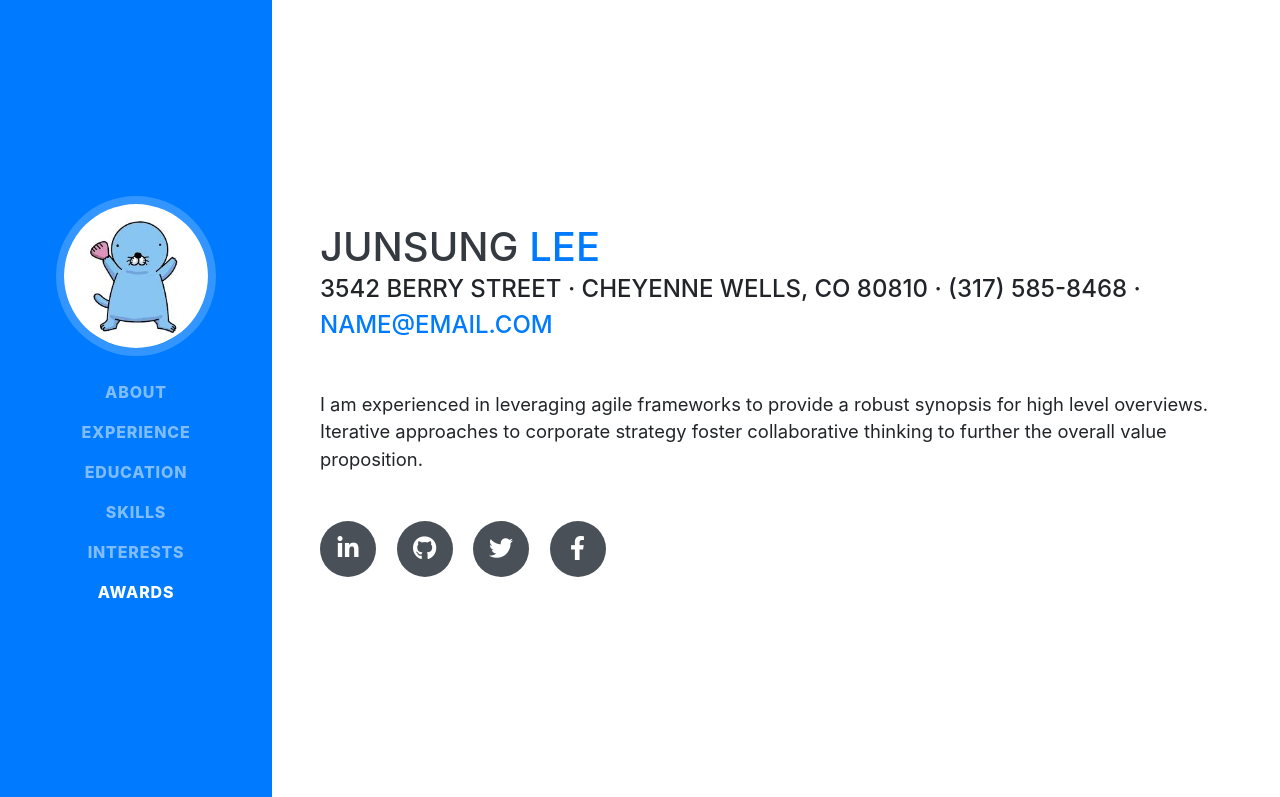
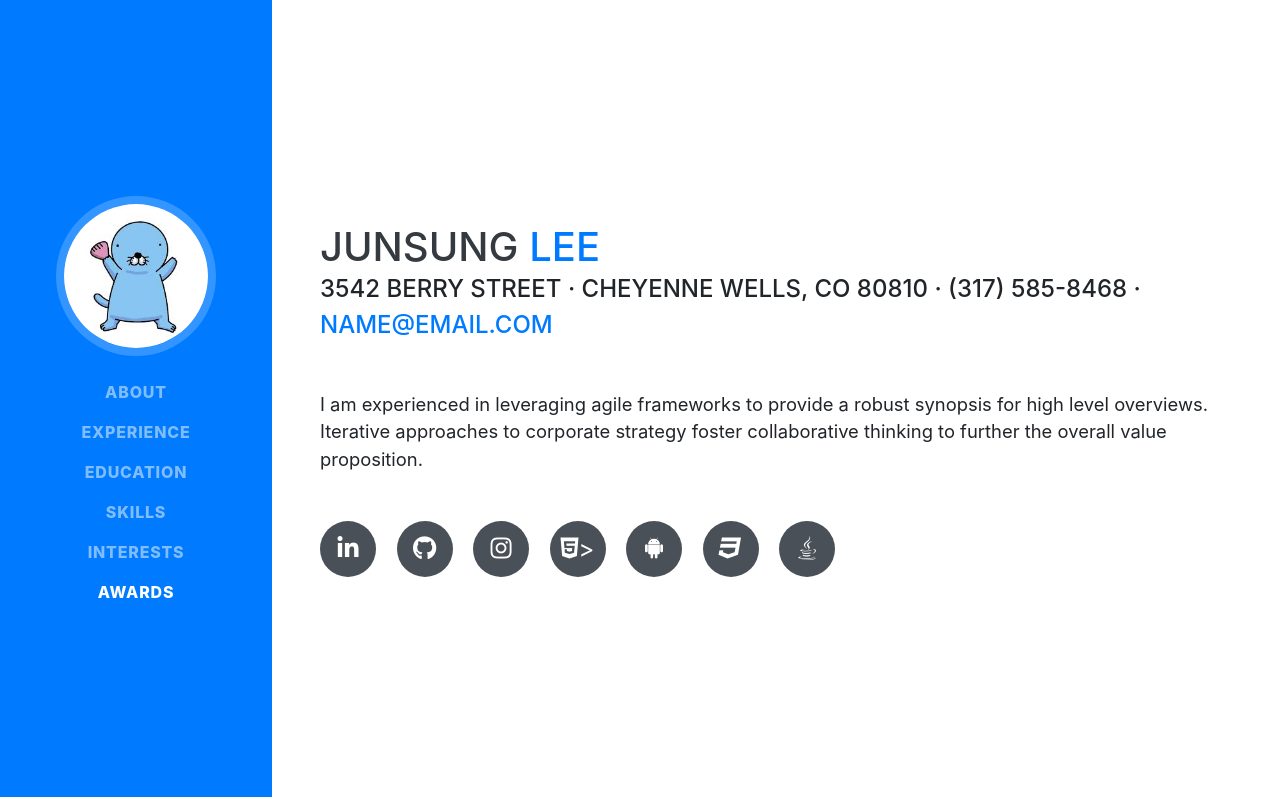
Before and after one commit to junes7/junes7.github.io, a website with bundled scripts: page index.html in a window 1280 px wide. Shown: the top 797 px of the page. Built offline with nearby package versions, Linux system fonts and the light colour scheme; a web font is replaced by a local one.

Commit message:
my resume icon modified

```diff
--- a/index.html
+++ b/index.html
@@ -71,17 +71,26 @@
         </div>
         <p class="lead mb-5">I am experienced in leveraging agile frameworks to provide a robust synopsis for high level overviews. Iterative approaches to corporate strategy foster collaborative thinking to further the overall value proposition.</p>
         <div class="social-icons">
-          <a href="#">
+          <a href="https://junes7.github.io/">
             <i class="fab fa-linkedin-in"></i>
           </a>
-          <a href="#">
+          <a href="https://github.com/junes7/">
             <i class="fab fa-github"></i>
           </a>
           <a href="#">
-            <i class="fab fa-twitter"></i>
+            <i class="fab fa-instagram"></i>
           </a>
           <a href="#">
-            <i class="fab fa-facebook-f"></i>
+            <i class="fab fa-html5"></i>>
+          </a>
+          <a href="#">
+            <i class="fab fa-android"></i>
+          </a>
+          <a href="#">
+            <i class="fab fa-css3"></i>
+          </a>
+          <a href="#">
+            <i class="fab fa-java"></i>
           </a>
         </div>
       </div>
```
